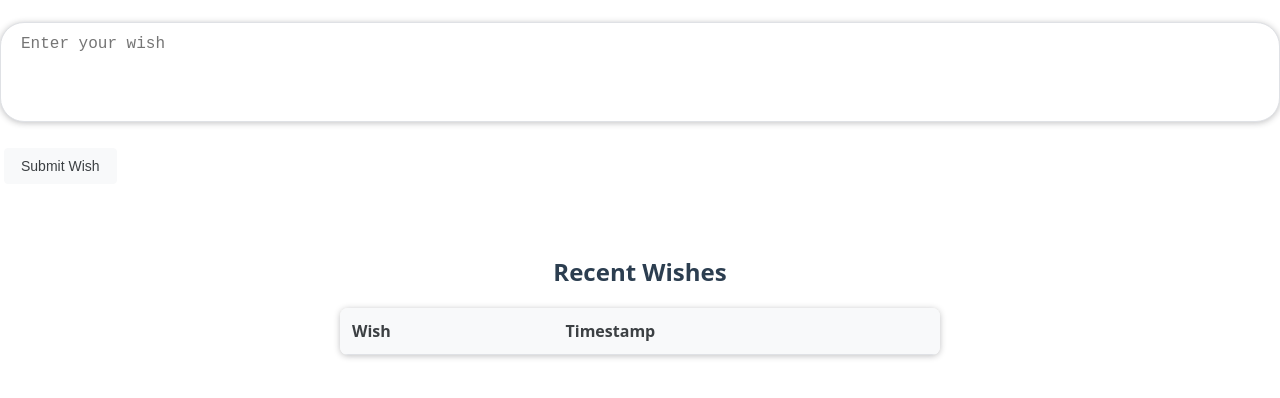
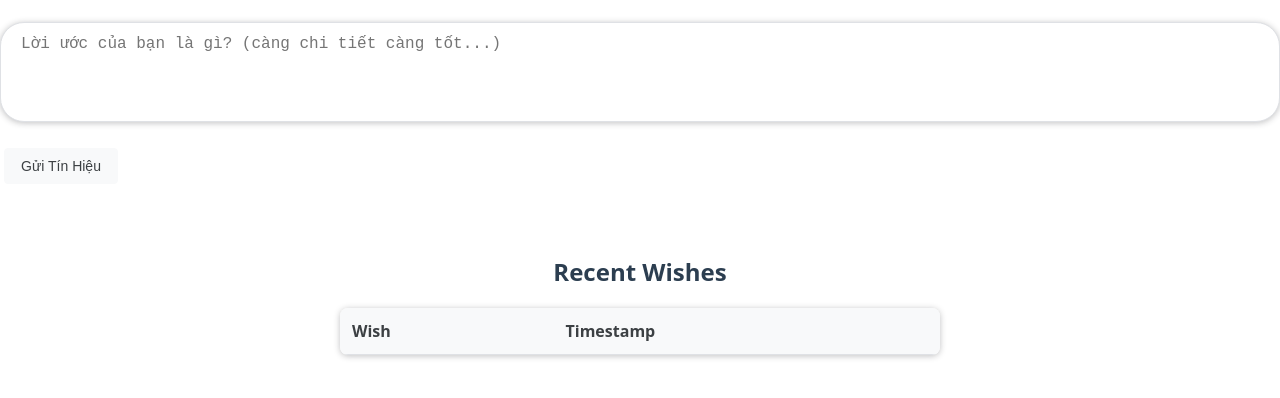
Before and after one commit to chiefjogger/happy-buddha, a website: page index.html in a window 1280 px wide. Shown: the part 274-672 px from the top of the page. Drawn offline with Linux system fonts and the light colour scheme; no server answers.

Commit message:
Update index.html

```diff
--- a/index.html
+++ b/index.html
@@ -15,8 +15,8 @@
 <body>
     <h1>Wish Logger</h1>
     <form id="wishForm">
-        <textarea id="wishInput" placeholder="Enter your wish" required></textarea>
-        <button type="submit" id="submitWish">Submit Wish</button>
+        <textarea id="wishInput" placeholder="Lời ước của bạn là gì? (càng chi tiết càng tốt...)" required></textarea>
+        <button type="submit" id="submitWish">Gửi Tín Hiệu</button>
     </form>
 
     <div id="responseContainer" class="hidden">
```
